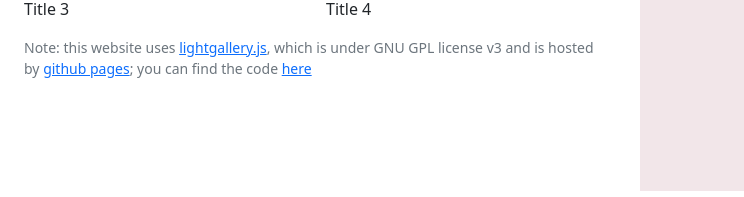
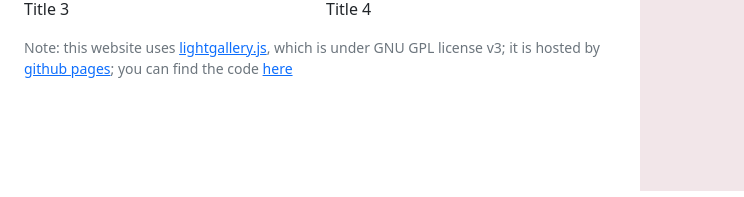
Before and after one commit to chaosarium/chaosarium.github.io, a plain HTML site: page anti-bullying-tshirt-voting/index.html in a window 1280 px wide. Shown: the part 609-806 px from the top of the page, 0-744 px from the left. Drawn offline with nearby package versions, Linux system fonts and the light colour scheme; some packages are replaced by stand-ins of ours; grey boxes are pictures that could not be loaded; a script that the page names is missing.

Commit message:
update content

```diff
--- a/anti-bullying-tshirt-voting/index.html
+++ b/anti-bullying-tshirt-voting/index.html
@@ -58,7 +58,7 @@
               <p>Title 4</p>
         </div>
       </div>
-      <p class="text-muted small">Note: this website uses <a href="https://github.com/sachinchoolur/lightgallery.js">lightgallery.js</a>, which is under GNU GPL license v3 and is hosted by <a href="https://pages.github.com">github pages</a>; you can find the code <a href="https://github.com/leonluleonlu/leonluleonlu.github.io/tree/main/anti-bullying-tshirt-voting">here</a></p>
+      <p class="text-muted small">Note: this website uses <a href="https://github.com/sachinchoolur/lightgallery.js">lightgallery.js</a>, which is under GNU GPL license v3; it is hosted by <a href="https://pages.github.com">github pages</a>; you can find the code <a href="https://github.com/leonluleonlu/leonluleonlu.github.io/tree/main/anti-bullying-tshirt-voting">here</a></p>
     </div>
   </div>
   <div class="col-12 col-md-1 d-none d-md-block" style="height: 100vh; background-color: #F2E6E9; padding-left: 0; padding-right: 0;">
```
